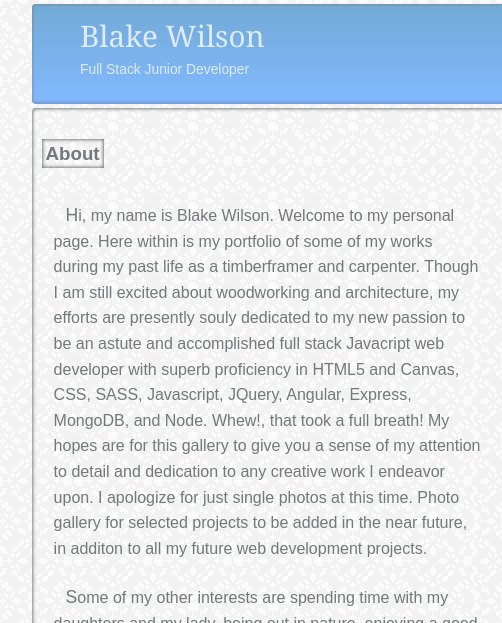
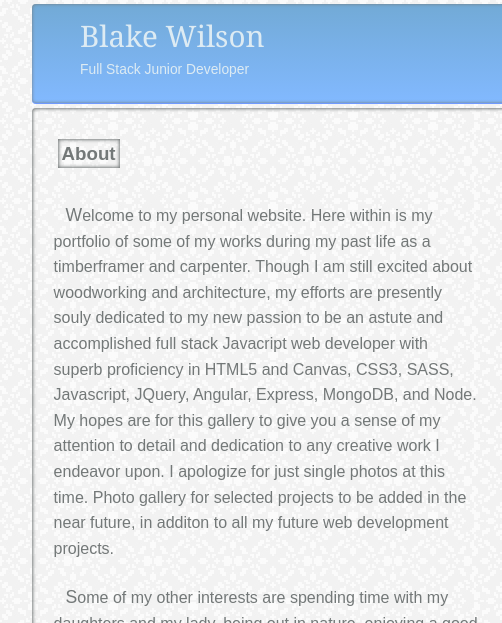
Before and after one commit to BlakeSandes/blakesandes.com, a plain HTML site: page about.html in a window 1280 px wide. Shown: the top 623 px of the page, 128-630 px from the left. Drawn offline with Linux system fonts and the light colour scheme.

Commit message:
A few minor changes to text and header placement.

```diff
--- a/about.html
+++ b/about.html
@@ -30,7 +30,7 @@
 					<figure class="photo-border">
 					<img src="img/selfie.jpg" alt="Photograph of Blake Wilson" class="profile-photo">
 					</figure>
-					<p>Hi, my name is Blake Wilson. Welcome to my personal page. Here within is my portfolio of some of my works during my past life as a timberframer and carpenter. Though I am still excited about woodworking and architecture, my efforts are presently souly dedicated to my new passion to be an astute and accomplished full stack Javacript web developer with superb proficiency in HTML5 and Canvas, CSS, SASS, Javascript, JQuery, Angular, Express, MongoDB, and Node. Whew!, that took a full breath! My hopes are for this gallery to give you a sense of my attention to detail and dedication to any creative work I endeavor upon. I apologize for just single photos at this time. Photo gallery for selected projects to be added in the near future, in additon to all my future web development projects.</p>
+					<p> Welcome to my personal website. Here within is my portfolio of some of my works during my past life as a timberframer and carpenter. Though I am still excited about woodworking and architecture, my efforts are presently souly dedicated to my new passion to be an astute and accomplished full stack Javacript web developer with superb proficiency in HTML5 and Canvas, CSS3, SASS, Javascript, JQuery, Angular, Express, MongoDB, and Node.  My hopes are for this gallery to give you a sense of my attention to detail and dedication to any creative work I endeavor upon. I apologize for just single photos at this time. Photo gallery for selected projects to be added in the near future, in additon to all my future web development projects.</p>
 
 					<p>Some of my other interests are spending time with my  daughters and my lady, being out in nature, enjoying a good pint of craft beer, metaphysics, electronic music, sustainability and conservation, and anything to do with <a href="http://www.nausicaa.net/miyazaki/">Hiyao Miyazaki.</a></p>
 
--- a/css/pages/_about.scss
+++ b/css/pages/_about.scss
@@ -29,6 +29,7 @@ ABOUT
 
 #about_text {
   box-shadow: inset 0 0 3.5px 1px #737878;
+  margin-left: 16px;
   padding: 4px;
 }
 
--- a/css/pages/_contact.scss
+++ b/css/pages/_contact.scss
@@ -55,4 +55,5 @@ CONTACT
 #gen_info {
   box-shadow: inset 0 0 3.5px 1px #737878;
   padding: 4px;
+  margin-left: 6px;
 }
```
Also changed, not shown: css/main.css.
